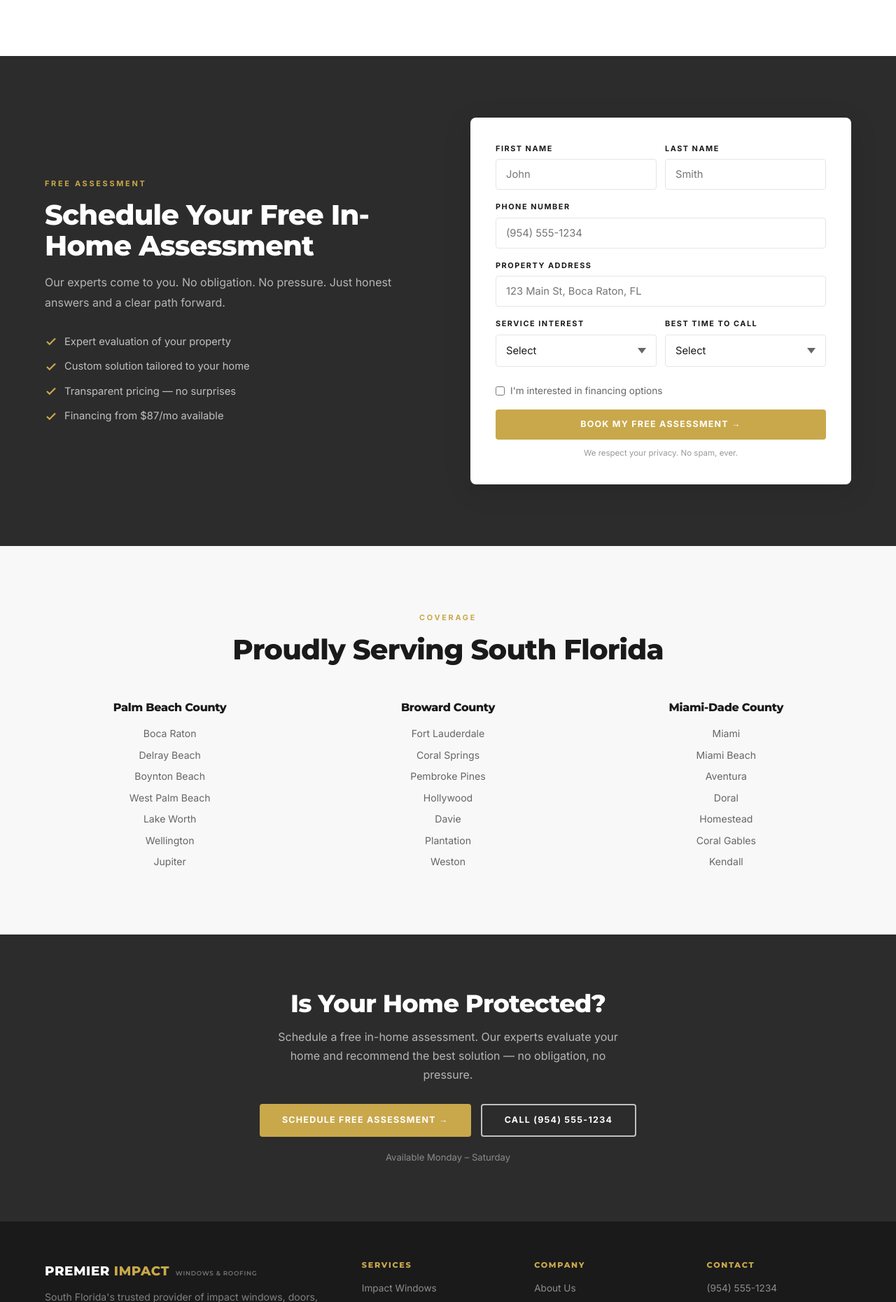
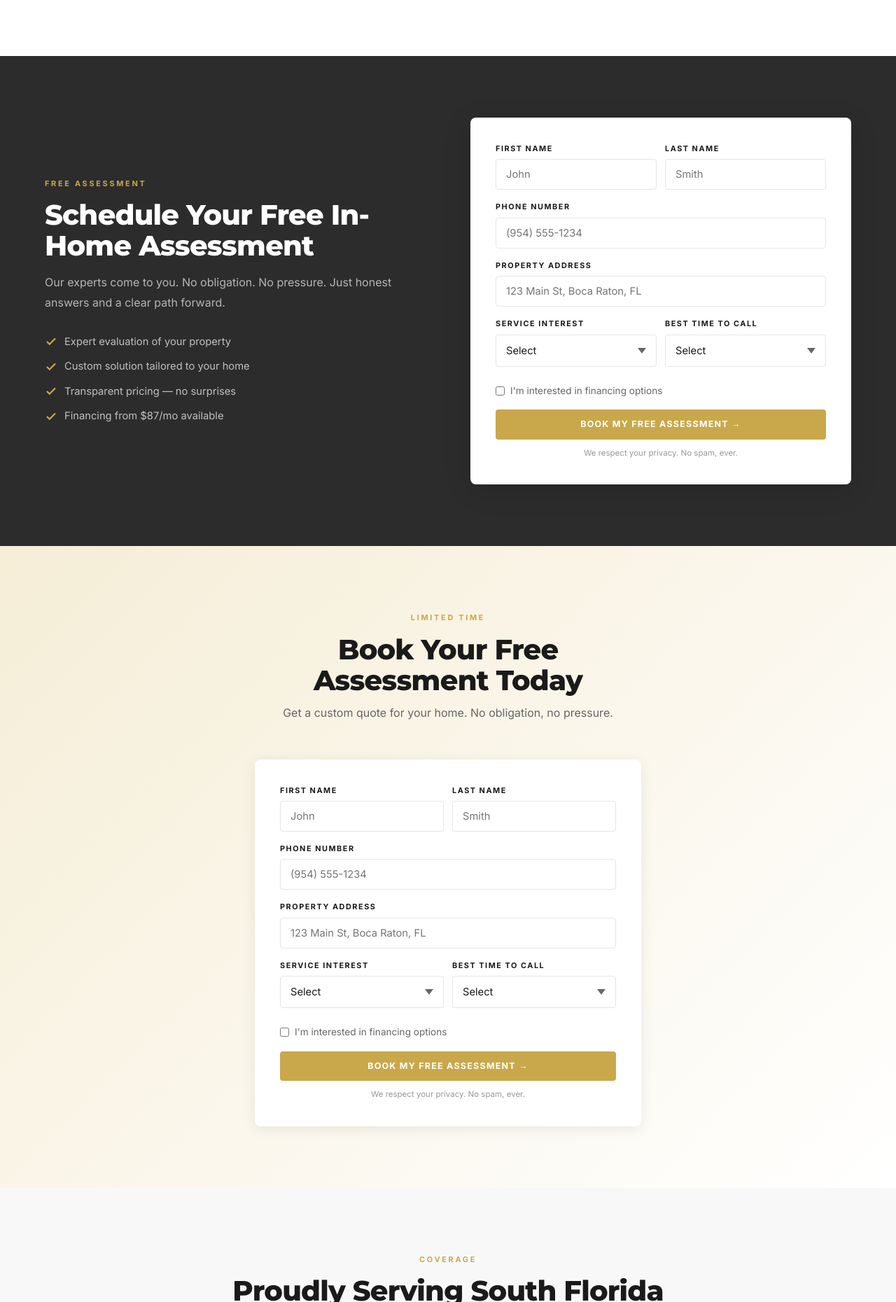
Before and after one commit to Guardianimpact/premierimpact, a FastAPI app: page / in a window 1280 px wide. Shown: the part 4640-6500 px from the top of the page at 70% size. Run offline with FastAPI, Linux system fonts and the light colour scheme.

Commit message:
Update hero headline/photo, add mid-page form, CTA fixes
- Hero: "South Florida's #1 Impact Window & Roofing Company"
- Hero: exterior luxury home photo from Unsplash
- Hero form: added id="hero-form" anchor
- Financing button: scrolls to #hero-form instead of navigating
- CTA banner: "Ready for Hurricane Season?"
- Footer: "Get a Quote" -> "Book Assessment"
- New mid-page lead form (gold gradient, source=homepage_mid)

Co-Authored-By: Claude Opus 4.6 <noreply@anthropic.com>

```diff
--- a/app/templates/base.html
+++ b/app/templates/base.html
@@ -112,7 +112,7 @@
                     <h4>Company</h4>
                     <ul>
                         <li><a href="/">About Us</a></li>
-                        <li><a href="/contact">Get a Quote</a></li>
+                        <li><a href="/contact">Book Assessment</a></li>
                         <li><a href="/contact">Contact</a></li>
                     </ul>
                 </div>
--- a/app/templates/home.html
+++ b/app/templates/home.html
@@ -6,17 +6,16 @@
 {% block content %}
 <!-- ===== HERO ===== -->
 <section class="hero">
-    <div class="hero-bg" style="background-image:url('https://images.unsplash.com/photo-1600607687939-ce8a6c25118c?w=1920&q=80');"></div>
+    <div class="hero-bg" style="background-image:url('https://images.unsplash.com/photo-1613490493576-7fde63acd811?w=1920&q=80');"></div>
     <div class="hero-ov"></div>
     <div class="container">
         <div class="hero-grid">
             <div class="hero-txt">
                 <span class="hero-label">South Florida's Premier Choice</span>
-                <h1>Impact Windows, Doors &amp; Roofing</h1>
+                <h1>South Florida's #1 Impact Window &amp; Roofing Company</h1>
                 <p class="hero-sub">
-                    South Florida's most trusted impact window and roofing company.
-                    We measure, order, and install &mdash; one team, one standard, every time.
-                    Financing available from <strong>$87/mo</strong>.
+                    ESW &amp; CWI windows. CertainTeed &amp; West Lake roofing.
+                    No subcontractors. Financing from <strong>$87/mo</strong>.
                 </p>
                 <div class="hero-badges">
                     <span><svg viewBox="0 0 24 24"><path d="M20 6L9 17l-5-5" fill="none" stroke="currentColor" stroke-width="3"/></svg> Licensed & Insured</span>
@@ -25,7 +24,7 @@
                     <span><svg viewBox="0 0 24 24"><path d="M20 6L9 17l-5-5" fill="none" stroke="currentColor" stroke-width="3"/></svg> Free Assessment</span>
                 </div>
             </div>
-            <div class="hero-form">
+            <div class="hero-form" id="hero-form">
                 <h3>Get Your Free Assessment</h3>
                 <p class="form-sub">No obligation. We come to you.</p>
                 {% set form_id = "Hero" %}
@@ -230,7 +229,7 @@
             </div>
         </div>
         <div style="text-align:center;">
-            <a href="/contact" class="btn btn-gold">Get Pre-Approved Today &rarr;</a>
+            <a href="#hero-form" class="btn btn-gold">Get Pre-Approved Today &rarr;</a>
         </div>
     </div>
 </section>
@@ -324,6 +323,22 @@
     </div>
 </section>
 
+<!-- ===== MID-PAGE LEAD FORM ===== -->
+<section class="sec-gold">
+    <div class="container" style="max-width:600px;">
+        <div class="section-hd ctr">
+            <span class="section-label">Limited Time</span>
+            <h2>Book Your Free Assessment Today</h2>
+            <p class="section-sub">Get a custom quote for your home. No obligation, no pressure.</p>
+        </div>
+        <div style="background:var(--white);border-radius:8px;padding:36px;box-shadow:var(--shadow-m);">
+            {% set form_id = "Mid" %}
+            {% set source_override = "homepage_mid" %}
+            {% include "lead_form.html" %}
+        </div>
+    </div>
+</section>
+
 <!-- ===== SERVICE AREA ===== -->
 <section class="sec-alt">
     <div class="container">
@@ -375,7 +390,7 @@
 <!-- ===== CTA BANNER ===== -->
 <section class="cta-ban">
     <div class="container">
-        <h2>Is Your Home Protected?</h2>
+        <h2>Ready for Hurricane Season?</h2>
         <p>Schedule a free in-home assessment. Our experts evaluate your home and recommend the best solution &mdash; no obligation, no pressure.</p>
         <div class="cta-btns">
             <a href="/contact" class="btn btn-gold">Schedule Free Assessment &rarr;</a>
--- a/app/templates/lead_form.html
+++ b/app/templates/lead_form.html
@@ -45,7 +45,7 @@
             <input type="checkbox" name="wants_financing">
             I'm interested in financing options
         </label>
-        <input type="hidden" name="source_page" value="{{ page|default('') }}">
+        <input type="hidden" name="source_page" value="{{ source_override|default(page|default('')) }}">
         <input type="hidden" name="utm_source" value="">
         <input type="hidden" name="utm_medium" value="">
         <input type="hidden" name="utm_campaign" value="">
```
